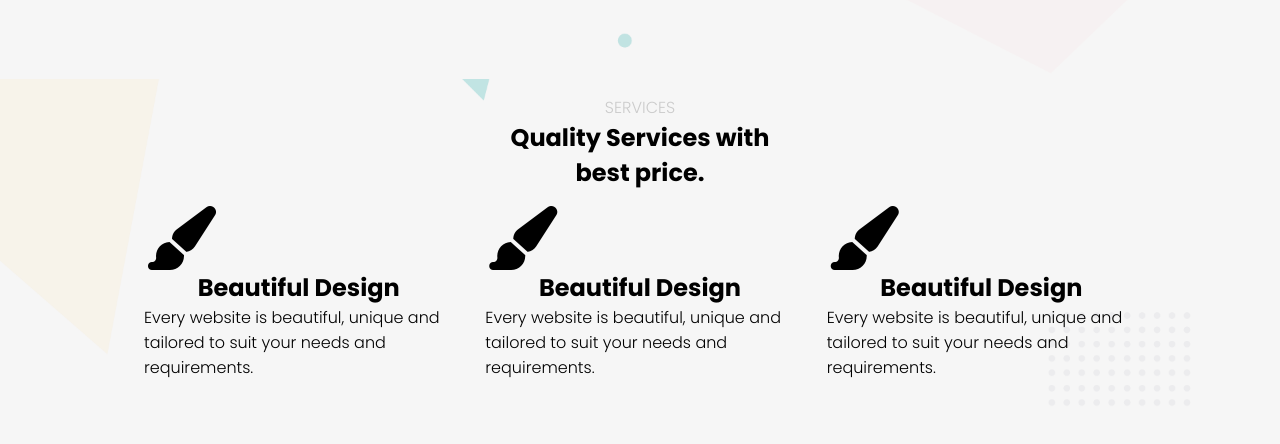
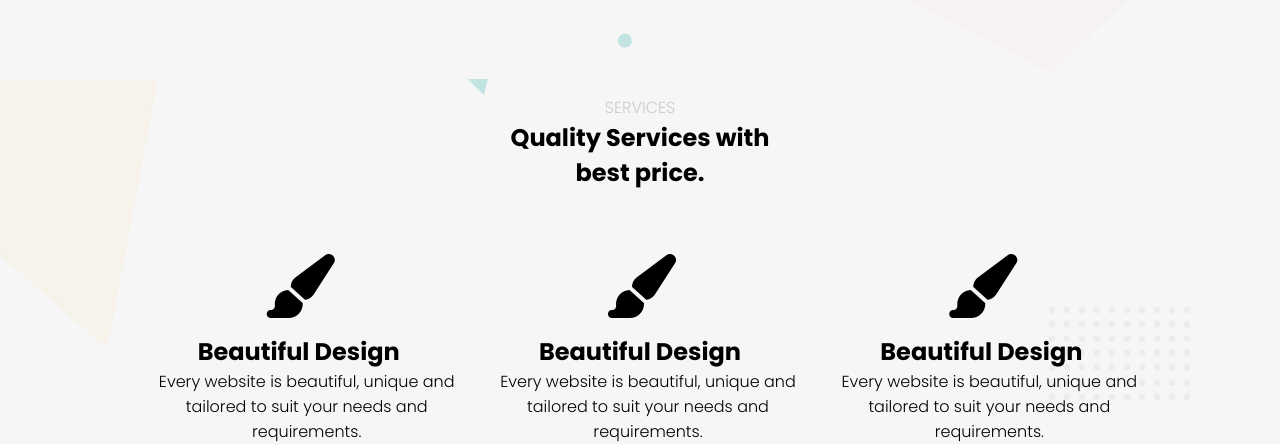
Before and after one commit to iamjau/justinragandap, a plain HTML site: page index.html in a window 1280 px wide. Shown: the part 687-1131 px from the top of the page. Before the commit the page ends 1099 px from the top, so only its background shows below. Drawn offline with Linux system fonts and the light colour scheme.

Commit message:
commit push

```diff
--- a/css/styles.css
+++ b/css/styles.css
@@ -184,17 +184,83 @@ html {
     text-align: center;
 }
 
+/****** Services1 Section *******/
+
 .service-1 {
     grid-area: service-1;
     padding: 1rem;
+    align-items: center;
+    position: relative;
+    margin-top: 5rem;
 }
+
+.service-1 p {
+    text-align: center;
+    position: absolute;
+}
+
+.service-1 h2 {
+    margin-top: 3rem;
+}
+
+.service-1 i {
+    position: absolute;
+    top: 0;
+    left: 50%;
+    transform: translate(-50%, -50%);
+    margin-top: 1rem;
+}
+
+/****** Services2 Section *******/
 
 .service-2 {
     grid-area: service-2;
     padding: 1rem;
+    align-items: center;
+    position: relative;
+    margin-top: 5rem;
 }
+
+.service-2 p {
+    text-align: center;
+    position: absolute;
+}
+
+.service-2 h2 {
+    margin-top: 3rem;
+}
+
+.service-2 i {
+    position: absolute;
+    top: 0;
+    left: 50%;
+    transform: translate(-50%, -50%);
+    margin-top: 1rem;
+}
+
+/****** Services3 Section *******/
 
 .service-3 {
     grid-area: service-3;
     padding: 1rem;
+    align-items: center;
+    position: relative;
+    margin-top: 5rem;
 }
+
+.service-3 p {
+    text-align: center;
+    position: absolute;
+}
+
+.service-3 h2 {
+    margin-top: 3rem;
+}
+
+.service-3 i {
+    position: absolute;
+    top: 0;
+    left: 50%;
+    transform: translate(-50%, -50%);
+    margin-top: 1rem;
+}
```
